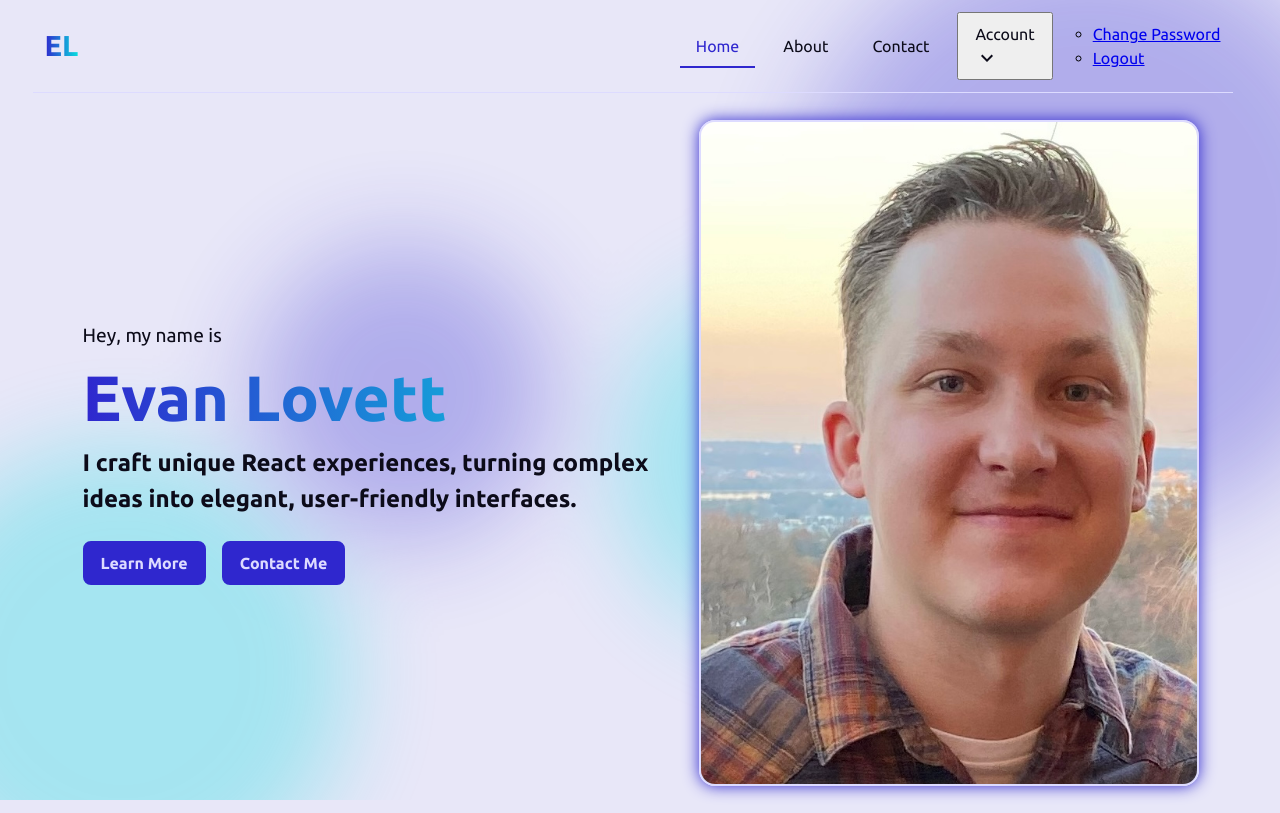
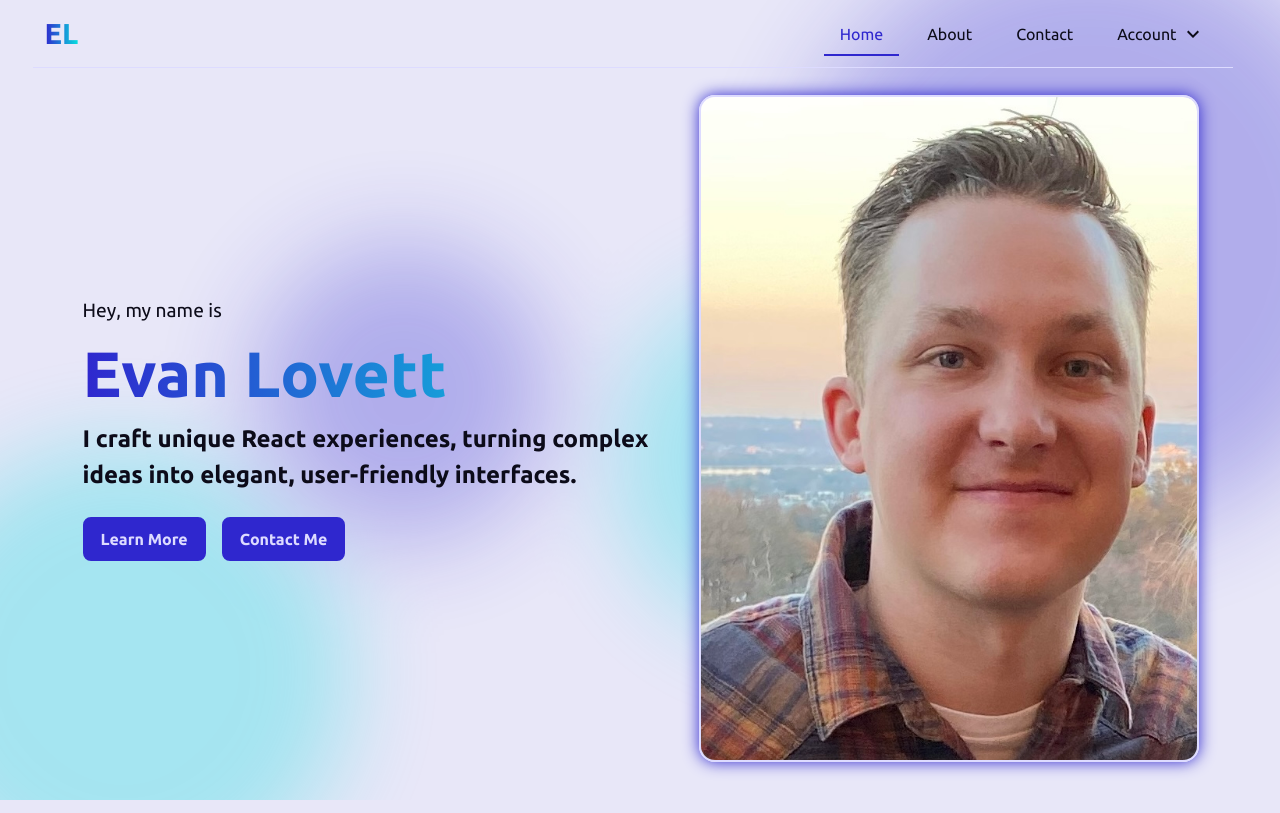
Before and after one commit to NotNotEvan/basic-flask-resume, a Flask app: page /home in a window 1280 px wide. Run offline with Flask 3, Linux system fonts and the light colour scheme; the visitor is signed in with stand-in values (Sample User, id 1).

Commit message:
Add styles for dropdown navbar item

```diff
--- a/static/styles/index.css
+++ b/static/styles/index.css
@@ -106,6 +106,62 @@
   width: 100%;
   height: 2px;
   background-color: var(--primary);
+}
+
+/* DROPDOWN */
+.dropdown {
+  position: relative;
+}
+
+.dropdown-toggle {
+  display: flex;
+  align-items: center;
+  gap: 4px;
+  background: none;
+  border: none;
+  cursor: pointer;
+  font-size: inherit;
+  color: var(--text);
+  padding: 0.5rem 1rem;
+}
+
+.dropdown-arrow {
+  transition: transform 0.2s ease;
+}
+
+.dropdown:hover .dropdown-arrow {
+  transform: rotate(180deg);
+}
+
+.dropdown-menu {
+  position: absolute;
+  top: 100%;
+  right: 0;
+  background: var(--secondary);
+  border: 2px solid var(--primary);
+  border-radius: 8px;
+  padding: 0.5rem;
+  min-width: 200px;
+  display: none;
+  box-shadow: 0 2px 5px rgba(0, 0, 0, 0.2);
+}
+
+.dropdown:hover .dropdown-menu {
+  display: block;
+}
+
+.dropdown-item {
+  display: block;
+  padding: 0.5rem 1rem;
+  text-decoration: none;
+  color: var(--text);
+  border-radius: 4px;
+  transition: all 0.2s ease;
+}
+
+.dropdown-item:hover {
+  background: var(--primary);
+  color: var(--secondary);
 }
 
 /* CONTENT */
@@ -435,7 +491,7 @@
   padding: 32px;
   border-radius: 16px;
   width: 100%;
-  max-width: 460px;
+  max-width: 520px;
   position: relative;
   display: flex;
   flex-direction: column;
```
